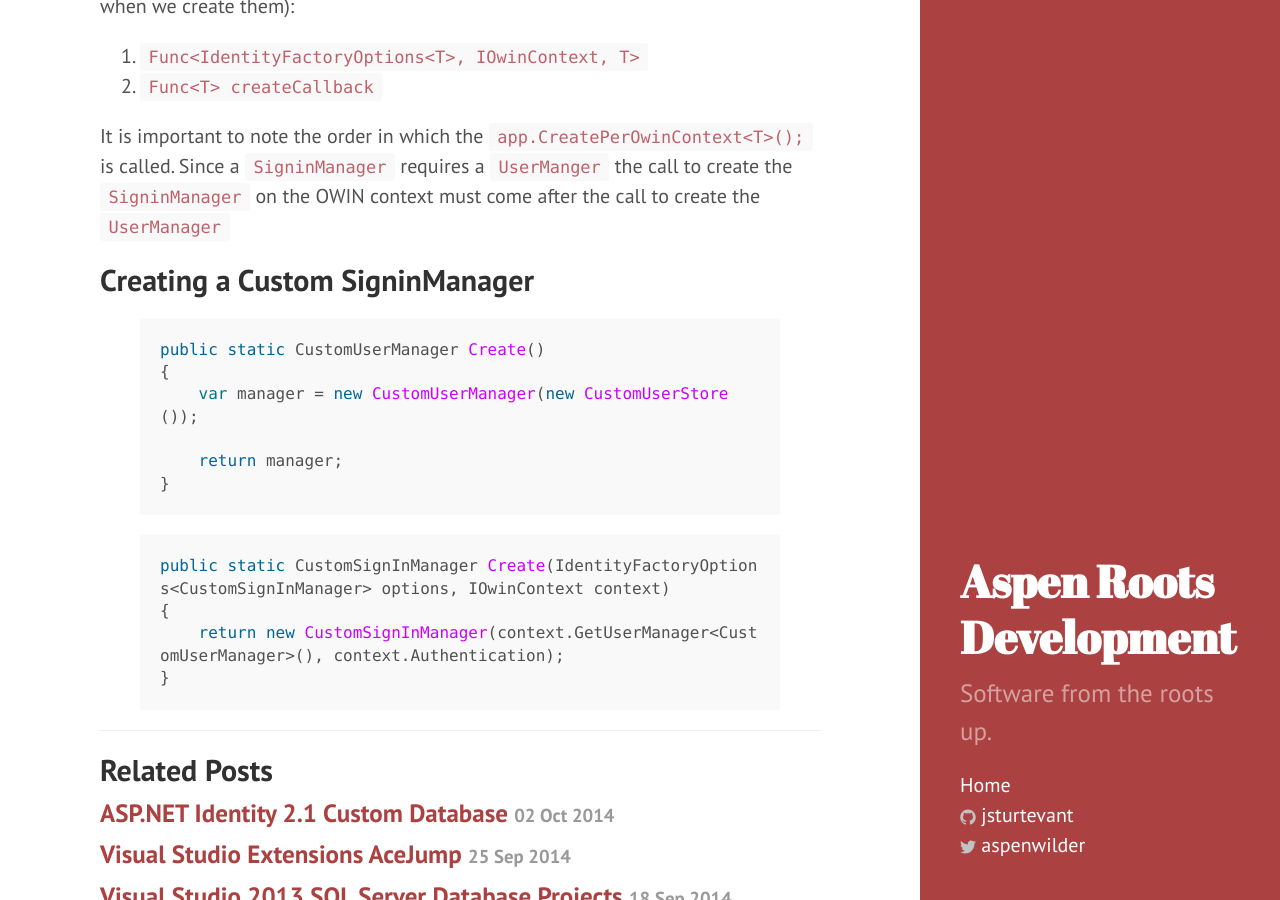
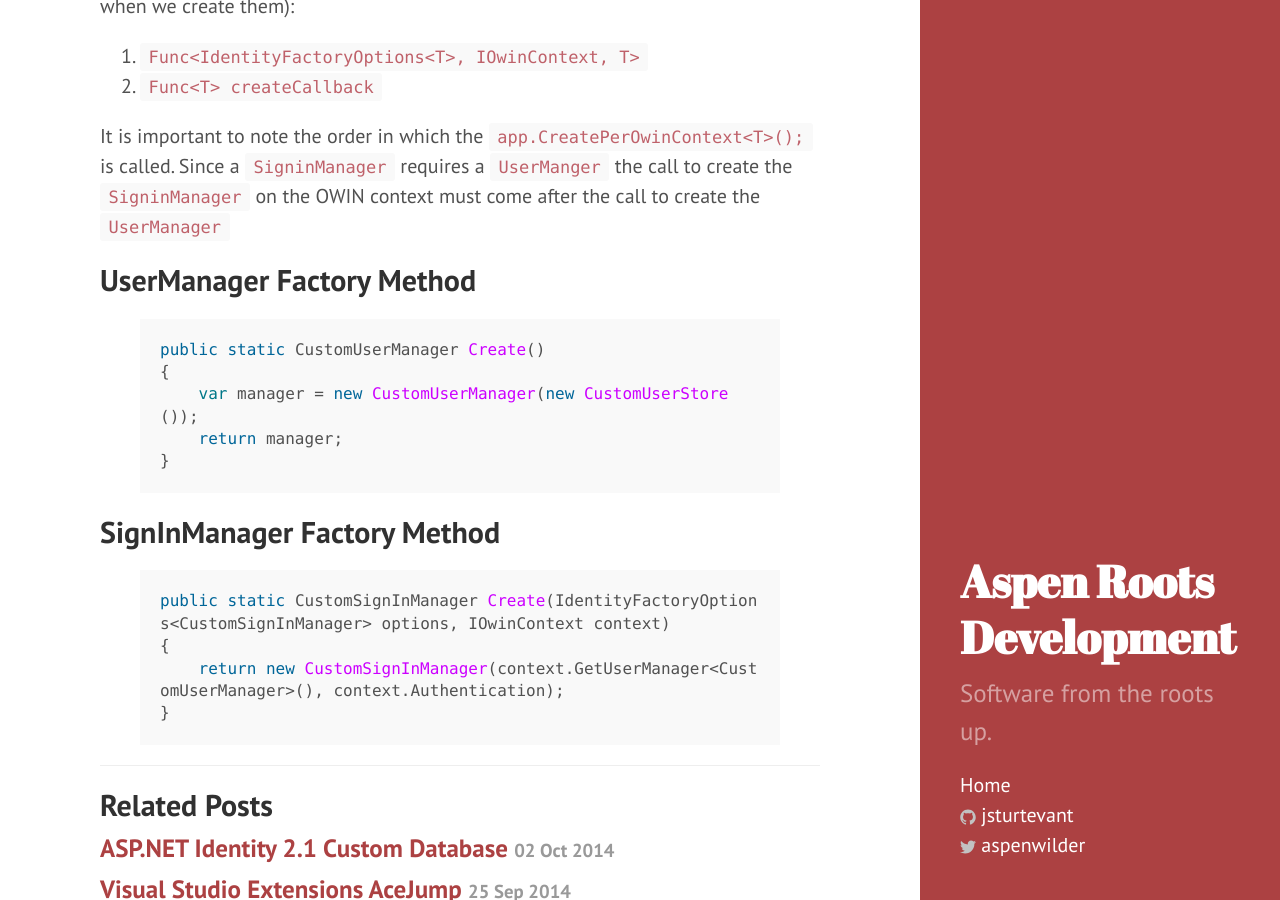
Before and after one commit to jsturtevant/jsturtevant.github.io, a Jekyll site: the page built from _posts/2014-10-07-ASPNET-Identity-Custom-Database-and-OWIN.markdown, in a window 1280 px wide and 900 px high, scrolled down 1058 px. Built offline with Jekyll 4.4.1, drawn with Linux system fonts in a browser that asks for light colours; Markdown is read by kramdown in place of the engine named in the settings; comment, search, counter and statistics services are not loaded.

Commit message:
half way done

````diff
--- a/_posts/2014-10-07-ASPNET-Identity-Custom-Database-and-OWIN.markdown
+++ b/_posts/2014-10-07-ASPNET-Identity-Custom-Database-and-OWIN.markdown
@@ -29,16 +29,17 @@ The ```app.CreatePerOwinContext<T>();``` creates one instance of the given type
 
 It is important to note the order in which the ```app.CreatePerOwinContext<T>();``` is called.  Since a ```SigninManager``` requires a ```UserManger``` the call to create the ```SigninManager``` on the OWIN context must come after the call to create the ```UserManager```
 
-## Creating a Custom SigninManager
+## UserManager Factory Method
 
 {% highlight csharp %}
 public static CustomUserManager Create()
 {
     var manager = new CustomUserManager(new CustomUserStore());
-
     return manager;
 }
 {% endhighlight %}
+
+## SignInManager Factory Method
 
 {% highlight csharp %}
 public static CustomSignInManager Create(IdentityFactoryOptions<CustomSignInManager> options, IOwinContext context)
````
